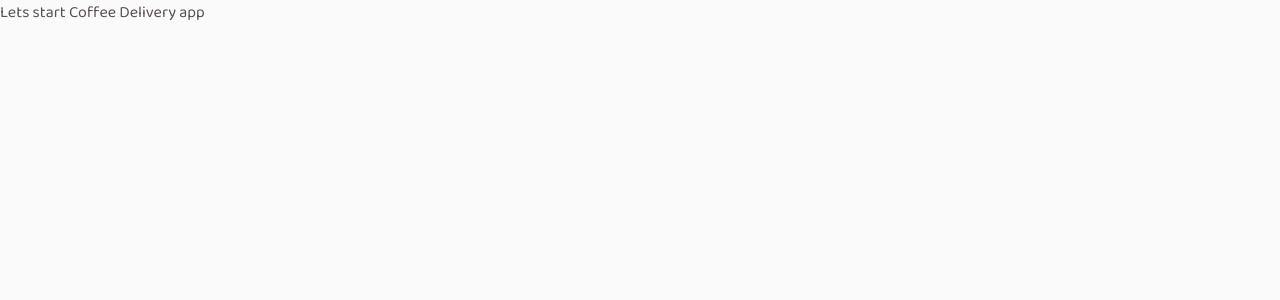
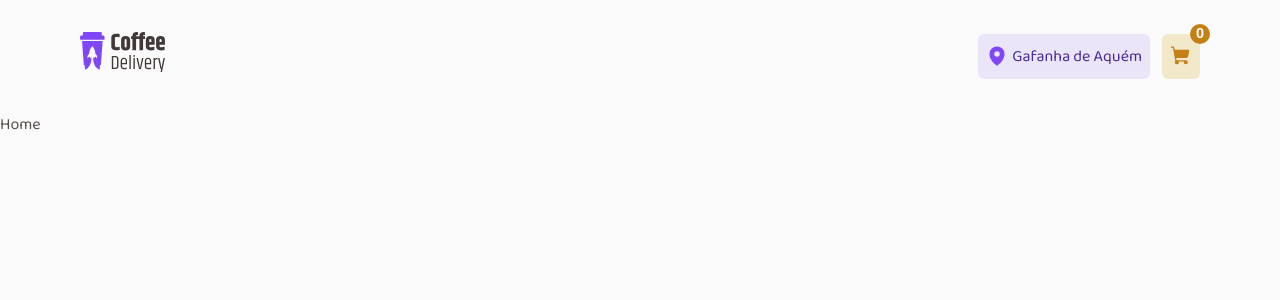
Before and after one commit to franciscovaz/coffee-delivery, a React (Vite) app: page / in a window 1280 px wide. Shown: the top 300 px of the page. Built offline with nearby package versions, Linux system fonts and the light colour scheme.

Commit message:
- Add routes; - add header component with fixed content; - add base components; - add mixins styles; - add default theme;

```diff
--- a/src/App.tsx
+++ b/src/App.tsx
@@ -1,11 +1,15 @@
 import { ThemeProvider } from 'styled-components'
 import { defaultTheme } from './styles/themes/default'
 import { GlobalStyle } from './styles/global'
+import { BrowserRouter } from 'react-router-dom'
+import { Router } from './Router'
 
 export function App() {
   return (
     <ThemeProvider theme={defaultTheme}>
-      <p>Lets start Coffee Delivery app</p>
+      <BrowserRouter>
+        <Router />
+      </BrowserRouter>
       <GlobalStyle />
     </ThemeProvider>
   )
--- /dev/null
+++ b/src/Router.tsx
@@ -0,0 +1,15 @@
+import { Route, Routes } from 'react-router-dom'
+import { DefaultLayout } from './layouts/DefaultLayout'
+import { Home } from './pages/Home'
+import { Cart } from './pages/Cart'
+
+export function Router() {
+  return (
+    <Routes>
+      <Route path="/" element={<DefaultLayout />}>
+        <Route path="/" element={<Home />} />
+        <Route path="/cart" element={<Cart />} />
+      </Route>
+    </Routes>
+  )
+}
--- /dev/null
+++ b/src/components/Header/index.tsx
@@ -0,0 +1,26 @@
+import { Link } from 'react-router-dom'
+import coffeeDeliveryLogo from '../../assets/coffee-delivery-logo.svg'
+import { Aside, HeaderContainer } from './styles'
+import { MapPin, ShoppingCart } from 'phosphor-react'
+
+export function Header() {
+  return (
+    <HeaderContainer>
+      <Link to="/">
+        <img src={coffeeDeliveryLogo} alt="Coffe Delivery Logo" />
+      </Link>
+
+      <Aside>
+        <div>
+          <MapPin size={22} weight="fill" />
+          <span>Gafanha de Aquém</span>
+        </div>
+
+        <Link to={`cart`}>
+          <ShoppingCart size={22} weight="fill" />
+          <span>0</span>
+        </Link>
+      </Aside>
+    </HeaderContainer>
+  )
+}
--- /dev/null
+++ b/src/components/Header/styles.ts
@@ -0,0 +1,71 @@
+import styled from 'styled-components'
+import { mixins } from '../../styles/mixins'
+
+export const HeaderContainer = styled.header`
+  max-width: 1160px;
+  padding: 32px 20px;
+  margin: 0 auto;
+
+  display: flex;
+  justify-content: space-between;
+  align-items: center;
+`
+
+export const Aside = styled.aside`
+  display: flex;
+  gap: 12px;
+
+  div {
+    display: flex;
+    align-items: center;
+    gap: 4px;
+
+    background-color: ${({ theme }) => theme['purple-light']};
+
+    svg {
+      color: ${({ theme }) => theme.purple};
+    }
+
+    span {
+      color: ${({ theme }) => theme['purple-dark']};
+    }
+
+    padding: 10px 8px;
+    border-radius: 6px;
+  }
+
+  a {
+    display: flex;
+    align-items: center;
+
+    background-color: ${({ theme }) => theme['yellow-light']};
+    color: ${({ theme }) => theme['yellow-dark']};
+
+    padding: 8px;
+    border-radius: 6px;
+
+    position: relative;
+
+    &[aria-disabled='true'] {
+      pointer-events: none;
+    }
+
+    span {
+      ${mixins.fonts.textS};
+      font-weight: bold;
+      color: ${({ theme }) => theme.white};
+      background-color: ${({ theme }) => theme['yellow-dark']};
+      border-radius: 50%;
+      width: 20px;
+      height: 20px;
+      display: flex;
+      align-items: center;
+      justify-content: center;
+
+      position: absolute;
+      top: 0px;
+      right: 0px;
+      transform: translate(50%, -50%);
+    }
+  }
+`
--- /dev/null
+++ b/src/layouts/DefaultLayout/index.tsx
@@ -0,0 +1,12 @@
+import { Outlet } from 'react-router-dom'
+import { Header } from '../../components/Header'
+import { LayoutContainer } from './styles'
+
+export function DefaultLayout() {
+  return (
+    <LayoutContainer>
+      <Header />
+      <Outlet />
+    </LayoutContainer>
+  )
+}
--- /dev/null
+++ b/src/layouts/DefaultLayout/styles.ts
@@ -0,0 +1,3 @@
+import styled from 'styled-components'
+
+export const LayoutContainer = styled.div``
--- /dev/null
+++ b/src/pages/Cart/index.tsx
@@ -0,0 +1,5 @@
+import { CartContainer } from './styles'
+
+export function Cart() {
+  return <CartContainer>Cart</CartContainer>
+}
--- /dev/null
+++ b/src/pages/Cart/styles.ts
@@ -0,0 +1,3 @@
+import styled from 'styled-components'
+
+export const CartContainer = styled.div``
--- /dev/null
+++ b/src/pages/Home/index.tsx
@@ -0,0 +1,5 @@
+import { HomeContainer } from './styles'
+
+export function Home() {
+  return <HomeContainer>Home</HomeContainer>
+}
--- /dev/null
+++ b/src/pages/Home/styles.ts
@@ -0,0 +1,3 @@
+import styled from 'styled-components'
+
+export const HomeContainer = styled.div``
--- /dev/null
+++ b/src/styles/mixins.ts
@@ -0,0 +1,89 @@
+import { css } from 'styled-components'
+
+export const mixins = {
+  fonts: {
+    titleXL: css`
+      font-family: 'Baloo 2', sans-serif;
+      font-size: 3rem;
+      line-height: 130%;
+      font-weight: 800;
+    `,
+
+    titleL: css`
+      font-family: 'Baloo 2', sans-serif;
+      font-size: 2rem;
+      line-height: 130%;
+      font-weight: 800;
+    `,
+
+    titleM: css`
+      font-family: 'Baloo 2', sans-serif;
+      font-size: 1.5rem;
+      line-height: 130%;
+      font-weight: 800;
+    `,
+
+    titleS: css`
+      font-family: 'Baloo 2', sans-serif;
+      font-size: 1.25rem;
+      line-height: 130%;
+      font-weight: 700;
+    `,
+
+    titleXS: css`
+      font-family: 'Baloo 2', sans-serif;
+      font-size: 1.125rem;
+      line-height: 130%;
+      font-weight: 700;
+    `,
+
+    textL: css`
+      font-family: 'Roboto', sans-serif;
+      font-size: 1.25rem;
+      line-height: 130%;
+      font-weight: 400;
+    `,
+
+    textM: css`
+      font-family: 'Roboto', sans-serif;
+      font-size: 1rem;
+      line-height: 130%;
+      font-weight: 400;
+    `,
+
+    textS: css`
+      font-family: 'Roboto', sans-serif;
+      font-size: 0.875rem;
+      line-height: 130%;
+      font-weight: 400;
+    `,
+
+    textXS: css`
+      font-family: 'Roboto', sans-serif;
+      font-size: 0.75rem;
+      line-height: 130%;
+      font-weight: 700;
+    `,
+
+    tag: css`
+      font-family: 'Roboto', sans-serif;
+      font-size: 0.625rem;
+      line-height: 130%;
+      font-weight: 700;
+    `,
+
+    buttonG: css`
+      font-family: 'Roboto', sans-serif;
+      font-size: 0.875rem;
+      line-height: 160%;
+      font-weight: 700;
+    `,
+
+    buttonM: css`
+      font-family: 'Roboto', sans-serif;
+      font-size: 0.75rem;
+      line-height: 160%;
+      font-weight: 400;
+    `,
+  },
+}
```
